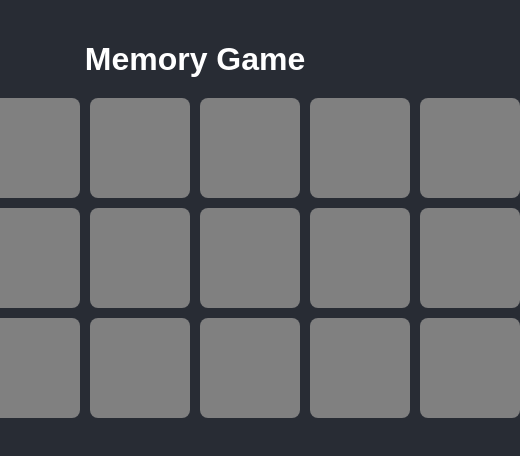
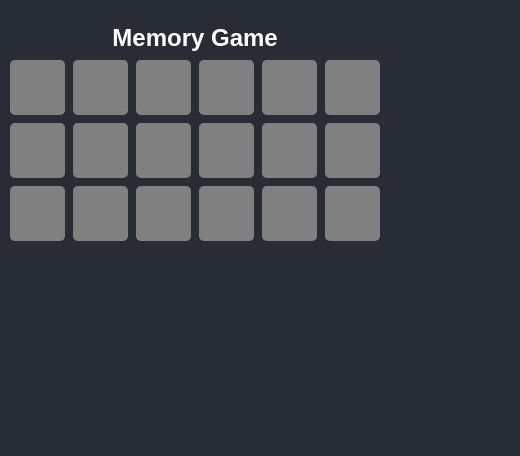
Before and after one commit to yelportillo/spideygame, a plain HTML site: page index.html in a window 390 px wide. Both pictures are taken after a click on the button "Start Game". Shown: the whole page, 520 px wide, since content can reach past the window. Drawn offline with Linux system fonts and the light colour scheme.

Commit message:
Update index.html

```diff
--- a/index.html
+++ b/index.html
@@ -5,44 +5,71 @@
   <meta name="viewport" content="width=device-width, initial-scale=1.0">
   <title>Memory Game</title>
   <style>
+    /* General body styling */
     body {
       font-family: Arial, sans-serif;
       background-color: #282c34;
       color: white;
       text-align: center;
       margin: 0;
-      padding: 20px;
+      padding: 2vw;
+      overflow-x: hidden;
     }
 
+    /* Responsive heading */
     h1 {
-      margin-bottom: 20px;
+      margin-bottom: 2vw;
+      font-size: clamp(1.5rem, 5vw, 3rem);
     }
 
+    /* Responsive start button */
+    #start-button {
+      padding: clamp(0.5rem, 1.5vw, 1rem) clamp(1rem, 3vw, 2rem);
+      font-size: clamp(1rem, 2.5vw, 1.5rem);
+      background-color: #61dafb;
+      color: #282c34;
+      border: none;
+      border-radius: 0.5rem;
+      cursor: pointer;
+      margin-bottom: 2vw;
+    }
+
+    #start-button:hover {
+      background-color: #21a1f1;
+    }
+
+    /* Responsive game board */
     #game-board {
       display: grid;
-      grid-template-columns: repeat(6, 1fr);
-      gap: 10px;
+      grid-template-columns: repeat(auto-fit, minmax(60px, 1fr));
+      gap: clamp(0.5rem, 1vw, 1rem);
       justify-content: center;
-      max-width: 900px;
+      max-width: 95vw;
       margin: 0 auto;
     }
 
+    /* Responsive cards */
     .card {
-      width: 100px;
-      height: 100px;
+      aspect-ratio: 1 / 1;
       background-color: gray;
       display: flex;
       align-items: center;
       justify-content: center;
-      border-radius: 8px;
+      border-radius: 0.5rem;
       cursor: pointer;
       position: relative;
       overflow: hidden;
+      transition: transform 0.3s;
+    }
+
+    .card:hover {
+      transform: scale(1.05);
     }
 
     .card img {
-      max-width: 100%;
-      max-height: 100%;
+      width: 90%;
+      height: 90%;
+      object-fit: contain;
       display: none;
     }
 
@@ -55,18 +82,26 @@
       background-color: #98fb98;
     }
 
-    #start-button {
-      padding: 10px 20px;
-      background-color: #61dafb;
-      color: #282c34;
-      border: none;
-      border-radius: 5px;
-      cursor: pointer;
-      font-size: 16px;
+    /* Mobile-specific adjustments */
+    @media (max-width: 600px) {
+      #game-board {
+        grid-template-columns: repeat(auto-fit, minmax(50px, 1fr));
+        gap: 0.5rem;
+      }
+      .card {
+        border-radius: 0.3rem;
+      }
     }
 
-    #start-button:hover {
-      background-color: #21a1f1;
+    /* Tablet-specific adjustments */
+    @media (min-width: 601px) and (max-width: 1024px) {
+      #game-board {
+        grid-template-columns: repeat(auto-fit, minmax(70px, 1fr));
+        gap: 0.8rem;
+      }
+      .card {
+        border-radius: 0.4rem;
+      }
     }
   </style>
 </head>
@@ -97,11 +132,11 @@
 
     // Start the game on button click
     startButton.addEventListener("click", () => {
-      backgroundMusic.volume = 0.5; // Adjust volume
-      backgroundMusic.play(); // Start music
+      backgroundMusic.volume = 0.5;
+      backgroundMusic.play();
 
-      startButton.style.display = "none"; // Hide start button
-      gameBoard.style.display = "grid"; // Show game board
+      startButton.style.display = "none";
+      gameBoard.style.display = "grid";
       createGameBoard();
     });
 
```
